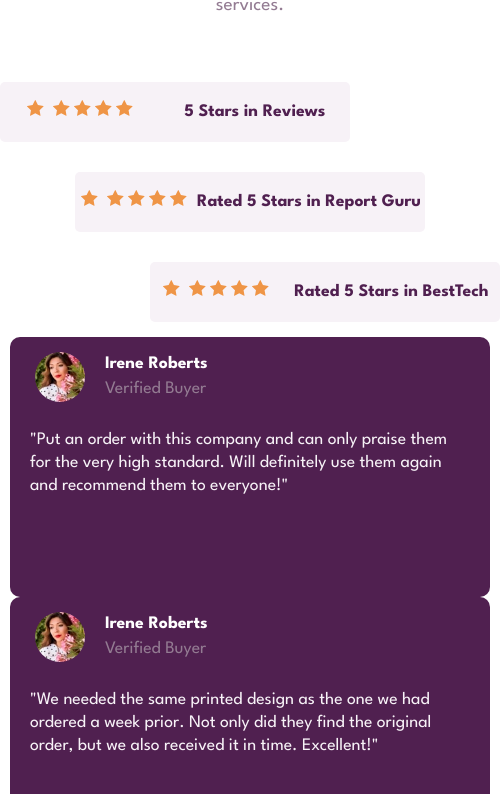
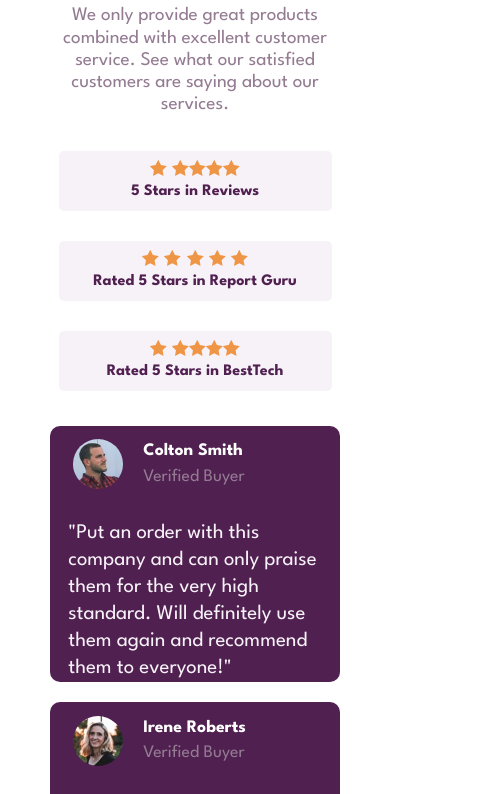
Before and after one commit to apuntesnavarrete/social-proof-section-master, a plain HTML site: page index.html in a window 390 px wide. Shown: the part 293-1087 px from the top of the page, 500 px wide, since content can reach past the window. Drawn offline with Linux system fonts and the light colour scheme.

Commit message:
cards terminadas faltan arreglos

```diff
--- a/index.html
+++ b/index.html
@@ -33,27 +33,52 @@
       <div class="rateds">
         <div class="rated Reviews">
           <div class="rated_stars">
-            <img src="images/icon-star.svg" class="img_star"> <img src="images/icon-star.svg" class="img_star"><img src="images/icon-star.svg" class="img_star"><img src="images/icon-star.svg" class="img_star"><img src="images/icon-star.svg" class="img_star">
+            <img src="images/icon-star.svg" class="img_star" />
+            <img src="images/icon-star.svg" class="img_star" /><img
+              src="images/icon-star.svg"
+              class="img_star"
+            /><img src="images/icon-star.svg" class="img_star" /><img
+              src="images/icon-star.svg"
+              class="img_star"
+            />
           </div>
-          <p class="rated_text">5 Stars in Reviews</p> </div>
+          <p class="rated_text">5 Stars in Reviews</p>
+        </div>
         <div class="rated Report">
           <div class="rated_stars">
-            <img src="images/icon-star.svg" class="img_star"> <img src="images/icon-star.svg" class="img_star"><img src="images/icon-star.svg" class="img_star"><img src="images/icon-star.svg" class="img_star"><img src="images/icon-star.svg" class="img_star">
-          </div>          <p class="rated_text">Rated 5 Stars in Report Guru</p></div>
+            <img src="images/icon-star.svg" class="img_star" />
+            <img src="images/icon-star.svg" class="img_star" />
+            <img src="images/icon-star.svg" class="img_star"/>
+            <img src="images/icon-star.svg" class="img_star" />
+            <img
+              src="images/icon-star.svg"
+              class="img_star"
+            />
+          </div>
+          <p class="rated_text">Rated 5 Stars in Report Guru</p>
+        </div>
         <div class="rated Best">
           <div class="rated_stars">
-            <img src="images/icon-star.svg" class="img_star"> <img src="images/icon-star.svg" class="img_star"><img src="images/icon-star.svg" class="img_star"><img src="images/icon-star.svg" class="img_star"><img src="images/icon-star.svg" class="img_star">
-          </div>          <p class="rated_text">Rated 5 Stars in BestTech</p></div>
+            <img src="images/icon-star.svg" class="img_star" />
+            <img src="images/icon-star.svg" class="img_star" /><img
+              src="images/icon-star.svg"
+              class="img_star"
+            /><img src="images/icon-star.svg" class="img_star" /><img
+              src="images/icon-star.svg"
+              class="img_star"
+            />
+          </div>
+          <p class="rated_text">Rated 5 Stars in BestTech</p>
+        </div>
       </div>
       <div class="cards">
         <div class="card card_one">
           <div class="card-top">
-            <img src="/images/image-anne.jpg" class="card_img" />
+            <img src="/images/image-colton.jpg" class="card_img" />
             <div class="card_names">
-              <p class="card_name">Irene Roberts</p>
+              <p class="card_name">Colton Smith</p>
               <p class="card_verified">Verified Buyer</p>
             </div>
-
           </div>
           <div class="card_description">
             <p>
@@ -66,13 +91,11 @@
 
         <div class="card card_two">
           <div class="card-top">
-            <img src="/images/image-anne.jpg" class="card_img" />
+            <img src="/images/image-irene.jpg" class="card_img" />
             <div class="card_names">
               <p class="card_name">Irene Roberts</p>
               <p class="card_verified">Verified Buyer</p>
-                        </div>
-
-
+            </div>
           </div>
           <div class="card_description">
             <p>
@@ -84,13 +107,12 @@
         </div>
 
         <div class="card card_three">
-          <div class="card-top ">
+          <div class="card-top">
             <img src="/images/image-anne.jpg" class="card_img" />
             <div class="card_names">
-              <p class="card_name">Irene Roberts</p>
+              <p class="card_name">Anne Wallans</p>
               <p class="card_verified">Verified Buyer</p>
             </div>
-
           </div>
           <div class="card_description">
             <p>
--- a/styles/styles.css
+++ b/styles/styles.css
@@ -64,9 +64,7 @@ align-items: center;
     align-items: center;
 }
 
-.img_star{
-    padding: 0 2px;
-}
+
 .rated_text{
     display: inline-block;
     color: var(--Very-Dark-Magenta);
@@ -125,18 +123,11 @@ align-items: center;
     align-self:end;
 }
 
-@media (max-width: 1300px) {
+
+
+  @media (max-width: 1120px) {
     .rated_text{
-        font-size: 1.1rem;
-    }
-    .card_description p{
-        font-size: 1.1rem;
-    }
-  }
-
-  @media (max-width: 1210px) {
-    .rated_text{
-        font-size: 1.1rem;
+        font-size: 1rem;
     }
     .card_description p{
         font-size: 1.1rem;
@@ -147,24 +138,49 @@ align-items: center;
   }
 
 
-@media (max-width: 770px) {
+@media (max-width: 970px) {
+    body{
+        justify-content: center;
+    }
     .description{
+        width: 100%;
         text-align: center;
-        margin: 50px 0px;
+        margin: 50px 0px 0px 0px;
     }
     .main{
+        max-width: 500px;
         margin: 0px;
         grid-template-columns: 1fr;
     grid-template-rows: auto auto auto;
     }
     .main_description{
-        margin: 0 70px;
+        margin: 20px 55px;
+    }
+    .rated{
+        flex-direction: column;
+        justify-content: center;
     }
 
     .cards{
+        margin: 10px 30px;
         grid-column: 1 / 2;
         grid-row: 3 / 4;
         flex-direction: column;
     }
+    .card{
+        margin: 10px 20px;
+    }
 
+    .card_description p{
+        font-size: 1.3rem;
+    }
+    .Reviews{
+        align-self: center;
+    }
+    .Best{
+        align-self: center;
+    }
+    .rated_text{
+        margin: 0;
+    }
   }
```
